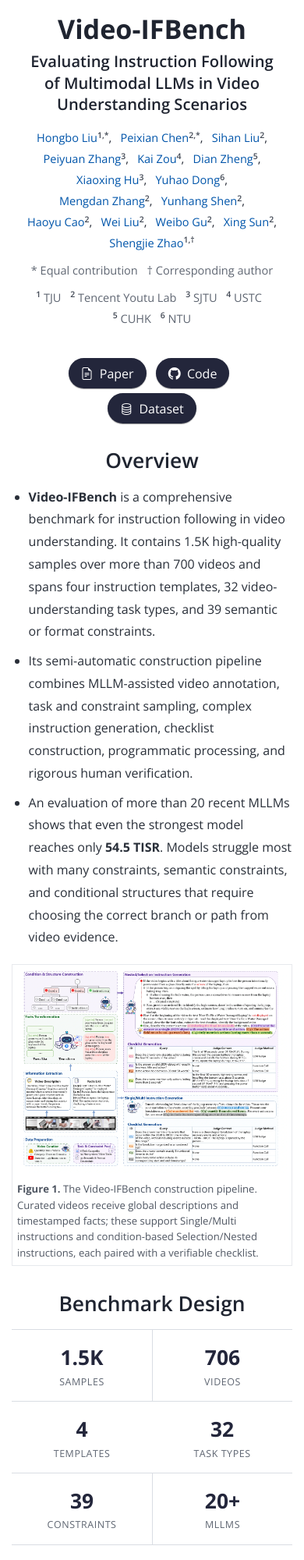
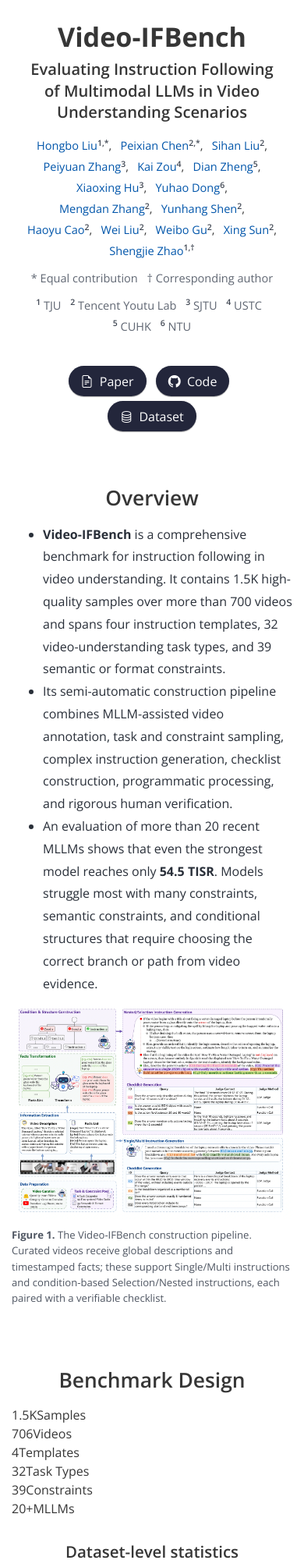
Before and after one commit to Alexios-hub/Video-IFBench, a plain HTML site: page docs/index.html in a window 390 px wide. Shown: the top 2000 px of the page at 78% size. Drawn offline with nearby package versions, Linux system fonts and the light colour scheme.

Commit message:
Simplify project page styling

```diff
--- a/docs/assets/site.css
+++ b/docs/assets/site.css
@@ -1,5 +1,5 @@
 :root {
-  --ink: #1f2430;
+  --ink: #363636;
   --muted: #5f6672;
   --blue: #0055aa;
   --navy: rgb(35, 38, 59);
@@ -25,15 +25,16 @@ main {
 }
 
 section {
-  padding: 15px 0;
+  padding: 48px 0;
 }
 
 .container {
-  max-width: 1100px;
+  max-width: 960px;
 }
 
 .hero-section {
-  padding-top: 30px;
+  padding-top: 48px;
+  padding-bottom: 34px;
 }
 
 .project-name {
@@ -105,13 +106,10 @@ section {
   color: #292f39;
 }
 
-.overview-list {
-  margin-bottom: 20px;
-  padding-left: 1.35rem;
-}
-
-.overview-list li {
-  margin-bottom: 0.55rem;
+.overview-copy {
+  margin: 10px auto 0;
+  font-size: 1rem;
+  line-height: 1.55;
 }
 
 .paper-figure {
@@ -134,46 +132,6 @@ section {
   font-size: 0.9rem;
   line-height: 1.55;
   text-align: left;
-}
-
-.figure-frame {
-  padding: 12px;
-  border: 1px solid #e7e9ed;
-  background: #fff;
-}
-
-.stats-row {
-  display: grid;
-  grid-template-columns: repeat(6, minmax(0, 1fr));
-  margin: 16px 0 26px;
-  border-top: 1px solid var(--line);
-  border-bottom: 1px solid var(--line);
-}
-
-.stat-item {
-  padding: 16px 8px;
-  text-align: center;
-}
-
-.stat-item + .stat-item {
-  border-left: 1px solid var(--line);
-}
-
-.stat-value {
-  display: block;
-  color: var(--navy);
-  font-size: 1.65rem;
-  font-weight: 700;
-}
-
-.stat-label {
-  display: block;
-  margin-top: 3px;
-  color: var(--muted);
-  font-size: 0.78rem;
-  line-height: 1.3;
-  text-transform: uppercase;
-  letter-spacing: 0.045em;
 }
 
 .figure-grid {
@@ -218,9 +176,7 @@ section {
 }
 
 .metric-formula {
-  padding: 18px 20px;
-  border: 1px solid var(--line);
-  background: var(--soft);
+  padding: 0 18px;
   text-align: center;
 }
 
@@ -255,9 +211,7 @@ section {
 }
 
 .finding {
-  padding: 15px 16px;
-  border-left: 4px solid var(--blue);
-  background: #f4f7fb;
+  padding: 0 12px;
   font-size: 0.91rem;
   line-height: 1.55;
 }
@@ -270,7 +224,7 @@ section {
 
 .table-responsive {
   margin: 14px 0 0;
-  border: 1px solid var(--line);
+  border: 0;
 }
 
 .evaluation-table {
@@ -298,7 +252,8 @@ section {
 }
 
 .evaluation-table thead th {
-  background: #f5f5f5;
+  border-bottom: 2px solid #bfc4ca;
+  background: #fff;
   vertical-align: middle;
 }
 
@@ -315,17 +270,19 @@ section {
 .evaluation-table .group-row th {
   position: static;
   padding: 7px;
-  background: var(--group);
+  border-top: 2px solid #bfc4ca;
+  border-bottom: 1px solid #dfe2e6;
+  background: #fff;
   font-weight: 700;
   text-align: center;
 }
 
 .evaluation-table tr:nth-child(even):not(.group-row) {
-  background: #fafafa;
+  background: #fff;
 }
 
 .best-value {
-  color: var(--best);
+  color: inherit;
   font-weight: 700;
 }
 
@@ -339,12 +296,14 @@ section {
 .compact-table th,
 .compact-table td {
   padding: 7px 8px;
-  border: 1px solid var(--line);
+  border: 0;
+  border-bottom: 1px solid var(--line);
   text-align: center;
 }
 
 .compact-table thead th {
-  background: #f5f5f5;
+  border-bottom: 2px solid #bfc4ca;
+  background: #fff;
 }
 
 .compact-table tbody th {
@@ -354,7 +313,7 @@ section {
 
 .mini-table-wrap {
   overflow-x: auto;
-  border: 1px solid var(--line);
+  border: 0;
 }
 
 .mini-table-wrap .compact-table {
@@ -377,19 +336,18 @@ section {
 .sample-buttons .button {
   min-width: 108px;
   margin: 0;
-  border-radius: 3px;
+  border-radius: 999px;
   font-family: "Open Sans", Arial, sans-serif;
 }
 
 .sample-buttons .button.active {
-  border-color: var(--blue);
+  border-color: #363636;
+  background: #363636;
+  color: #fff;
 }
 
 .sample-viewer {
   display: none;
-  padding: 12px;
-  border: 1px solid var(--line);
-  background: #f8f8f8;
 }
 
 .sample-viewer.active {
@@ -405,16 +363,13 @@ section {
   object-fit: contain;
 }
 
-.sample-viewer p {
-  margin: 10px 4px 2px;
-  color: var(--muted);
-  font-size: 0.88rem;
-  line-height: 1.55;
-}
-
 .citation-block {
   position: relative;
   margin-bottom: 12px;
+}
+
+#citation {
+  background: #f5f5f5;
 }
 
 .citation-content {
@@ -449,18 +404,6 @@ section {
 }
 
 @media (max-width: 900px) {
-  .stats-row {
-    grid-template-columns: repeat(3, 1fr);
-  }
-
-  .stat-item:nth-child(4) {
-    border-left: 0;
-  }
-
-  .stat-item:nth-child(n + 4) {
-    border-top: 1px solid var(--line);
-  }
-
   .result-summary,
   .figure-grid,
   .figure-grid.uneven {
@@ -474,11 +417,12 @@ section {
 
 @media (max-width: 640px) {
   section {
-    padding: 9px 0;
+    padding: 32px 0;
   }
 
   .hero-section {
-    padding-top: 20px;
+    padding-top: 30px;
+    padding-bottom: 24px;
   }
 
   .text-title {
@@ -512,19 +456,6 @@ section {
     margin-bottom: 6px;
   }
 
-  .stats-row {
-    grid-template-columns: repeat(2, 1fr);
-  }
-
-  .stat-item:nth-child(3),
-  .stat-item:nth-child(5) {
-    border-left: 0;
-  }
-
-  .stat-item:nth-child(n + 3) {
-    border-top: 1px solid var(--line);
-  }
-
   .metric-formulas {
     grid-template-columns: 1fr;
   }
@@ -534,10 +465,6 @@ section {
     font-size: 0.82rem;
   }
 
-  .figure-frame,
-  .sample-viewer {
-    padding: 6px;
-  }
 }
 
 @media (prefers-reduced-motion: reduce) {
```
